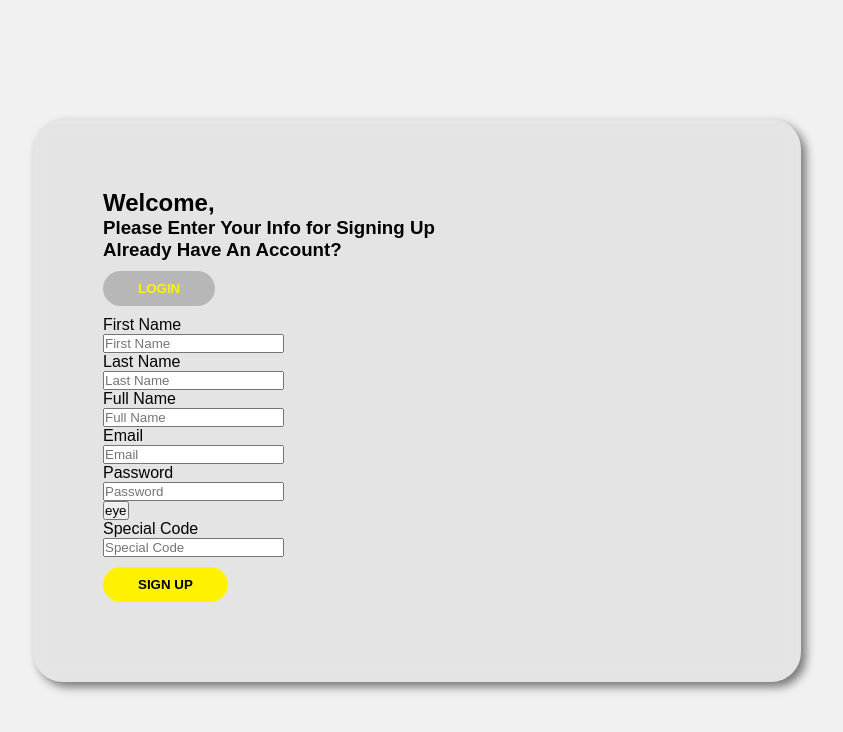
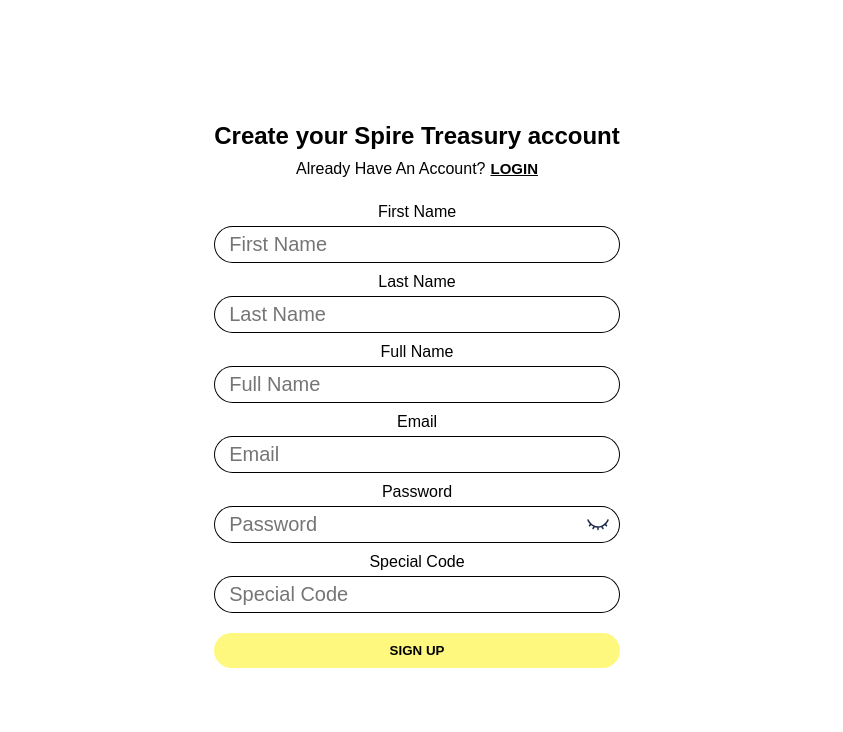
Before and after one commit to NoureldenRihan/Spire-Treasury-Web, a React (Create React App) app: page /signup in a window 1280 px wide. Shown: the top 732 px of the page, without its empty margins (223-1066 px from the left). Built offline with nearby package versions, Linux system fonts and the light colour scheme.

Commit message:
Sign Up Page Done

```diff
--- a/src/Components/GenericButton/GenericButton.css
+++ b/src/Components/GenericButton/GenericButton.css
@@ -1,4 +1,5 @@
 .commonButton {
+  width: 100%;
   border-radius: 9999px;
   border: 0;
   padding: 10px 35px;
@@ -10,23 +11,27 @@
 }
 
 .extraButton {
+  width: fit-content;
   background-color: transparent;
-  border-radius: 9999px;
+  font-size: 15px;
   border: 0;
   cursor: pointer;
   transition: 0.3s;
   text-transform: uppercase;
   font-weight: bold;
-  color: var(--Golden);
 }
 
 .commonButton:hover,
 .extraButton:hover {
-  transform: translateY(-3px);
+  transform: translateY(-2px);
 }
 
 .type1 {
   color: var(--Black);
+  background-color: var(--Golden50);
+}
+
+.type1:hover {
   background-color: var(--Golden);
 }
 
@@ -34,3 +39,16 @@
   color: var(--Golden);
   background-color: var(--Black20);
 }
+
+.type2:hover {
+  background-color: var(--Black50);
+}
+
+.extraType1 {
+  color: var(--Golden);
+}
+
+.extraType2 {
+  text-decoration: underline;
+  color: var(--Black);
+}
--- a/src/Components/GenericButton/GenericButton.jsx
+++ b/src/Components/GenericButton/GenericButton.jsx
@@ -7,18 +7,31 @@ function GenericButton({
   onClick,
   styleType = "type1",
   extra = false,
-  extraText,
-  extraOnClick,
+  extraBtnText,
+  extraBtnOnClick,
+  extraBtnStyleType,
 }) {
   return (
     <>
-      <button className={"commonButton" + " " + styleType} onClick={onClick}>
-        {text}
-      </button>
-      <br />
+      {text ? (
+        <>
+          <button
+            className={"commonButton" + " " + styleType}
+            onClick={onClick}
+          >
+            {text}
+          </button>
+          <br />
+        </>
+      ) : (
+        ""
+      )}
       {extra ? (
-        <button className={"extraButton"} onClick={extraOnClick}>
-          {extraText}
+        <button
+          className={"extraButton" + " " + extraBtnStyleType}
+          onClick={extraBtnOnClick}
+        >
+          {extraBtnText}
         </button>
       ) : (
         ""
--- a/src/Components/GenericInput/GenericInput.css
+++ b/src/Components/GenericInput/GenericInput.css
@@ -0,0 +1,46 @@
+.GenericInputLabel {
+  display: block;
+  margin: 5px 0;
+  user-select: none;
+}
+
+.GenericInputContainer {
+  position: relative;
+  margin-bottom: 10px;
+}
+
+.GenericInputField {
+  width: 100%;
+  border: none;
+  box-shadow: inset 0 0 0 1px black;
+  border-radius: 9999px;
+  padding: 7px 15px;
+  font-size: 20px;
+  background-color: transparent;
+  transition: 0.08s;
+}
+
+.GenericInputField.eyeIcon {
+  padding: 7px 35px 7px 15px;
+}
+
+.GenericInputField:hover {
+  box-shadow: inset 0 0 0 1.75px black;
+}
+
+.GenericInputField:focus {
+  box-shadow: inset 0 0 0 2px black;
+  background-color: var(--LightGray);
+}
+
+.GenericInputSecureIcon {
+  position: absolute;
+  cursor: pointer;
+  top: 20%;
+  right: 10px;
+  transition: 0.2s;
+}
+
+.GenericInputSecureIcon:hover {
+  transform: translateY(-1.5px);
+}
--- a/src/Components/GenericInput/GenericInput.jsx
+++ b/src/Components/GenericInput/GenericInput.jsx
@@ -1,5 +1,6 @@
 import { useState } from "react";
 import "./GenericInput.css";
+import { Eye, ClosedEye, UnifiedSVGSize } from "../../Constants/Icons";
 
 // A generic Input Component for Various Input Usages
 
@@ -16,23 +17,31 @@ function GenericInput({
   const [hidePassword, setHidePassword] = useState(true);
   return (
     <>
-      {showlabel ? <label>{label}</label> : ""}
-      <div>
+      {showlabel ? <label className="GenericInputLabel">{label}</label> : ""}
+      <div className="GenericInputContainer">
         <input
+          className={
+            secureInput ? "GenericInputField eyeIcon" : "GenericInputField"
+          }
           onChange={onChange}
-          value={value}
+          value={value} // Needs More Looking into it
           type={secureInput ? (hidePassword ? "password" : "default") : type}
           placeholder={placeholderText}
           required={required}
         />
-        <button
+        <div
+          className="GenericInputSecureIcon"
           style={{ display: secureInput ? "flex" : "none" }}
           onClick={() => {
             setHidePassword((prevState) => !prevState);
           }}
         >
-          eye{/* Needs to be updated into an SVG Icon */}
-        </button>
+          {hidePassword ? (
+            <ClosedEye width={UnifiedSVGSize} height={UnifiedSVGSize} />
+          ) : (
+            <Eye width={UnifiedSVGSize} height={UnifiedSVGSize} />
+          )}
+        </div>
       </div>
     </>
   );
--- /dev/null
+++ b/src/Constants/Icons.js
@@ -0,0 +1,10 @@
+// Import All SVGs into one file
+
+import { ReactComponent as closedEye } from "../SVGs/closedEye.svg";
+import { ReactComponent as eye } from "../SVGs/eye.svg";
+
+// Assign for easier single imports
+
+export const UnifiedSVGSize = 24;
+export const ClosedEye = closedEye;
+export const Eye = eye;
--- a/src/Pages/Signup/Signup.css
+++ b/src/Pages/Signup/Signup.css
@@ -6,21 +6,24 @@
   justify-content: center;
   align-items: center;
   position: relative;
-  background-color: var(--LightGray);
 }
 
 .signupContainer {
   display: flex;
-  width: 60%;
   height: fit-content;
   justify-content: space-between;
   align-items: center;
-  background-color: var(--Black05);
-  border-radius: 30px;
-  padding: 70px;
-  z-index: 10;
-  backdrop-filter: blur(7px);
-  box-shadow: 5px 5px 10px var(--Black50);
+  text-align: center;
+}
+
+.goToLogin {
+  margin-top: 10px;
+  margin-bottom: 25px;
+}
+
+.goToLogin p {
+  display: inline;
+  padding-right: 5px;
 }
 
 .signupForm {
--- a/src/Pages/Signup/Signup.jsx
+++ b/src/Pages/Signup/Signup.jsx
@@ -50,14 +50,17 @@ function Signup() {
     <div className="signupPage">
       <div className="signupContainer">
         <div>
-          <h2>Welcome,</h2>
-          <h3>Please Enter Your Info for Signing Up</h3>
-          <h3>Already Have An Account?</h3>
-          <GenericButton
-            text={"Login"}
-            styleType="type2"
-            onClick={() => navigate("/login")}
-          />
+          <h2>Create your Spire Treasury account</h2>
+          <div className="goToLogin">
+            <p>Already Have An Account?</p>
+            <GenericButton
+              extra={true}
+              extraBtnText={"Login"}
+              extraBtnStyleType={"extraType2"}
+              extraBtnOnClick={() => navigate("/login")}
+            />
+          </div>
+
           <div className="signupForm">
             {createUserData.map((Data, index) => (
               <GenericInput
--- a/src/index.css
+++ b/src/index.css
@@ -8,6 +8,9 @@
   --Black50: rgba(0, 0, 0, 0.5);
   --Black70: rgba(0, 0, 0, 0.7);
   --Golden: #fff200;
+  --Golden30: rgba(255, 242, 0, 0.3);
+  --Golden50: rgba(255, 242, 0, 0.5);
+  --Golden70: rgba(255, 242, 0, 0.7);
   --Yellow: #ebff00;
   --Yellow30: rgba(235, 255, 0, 0.3);
   --Yellow50: rgba(235, 255, 0, 0.5);
```
Also changed, not shown: src/SVGs/closedEye.svg (added), src/SVGs/eye.svg (added).
